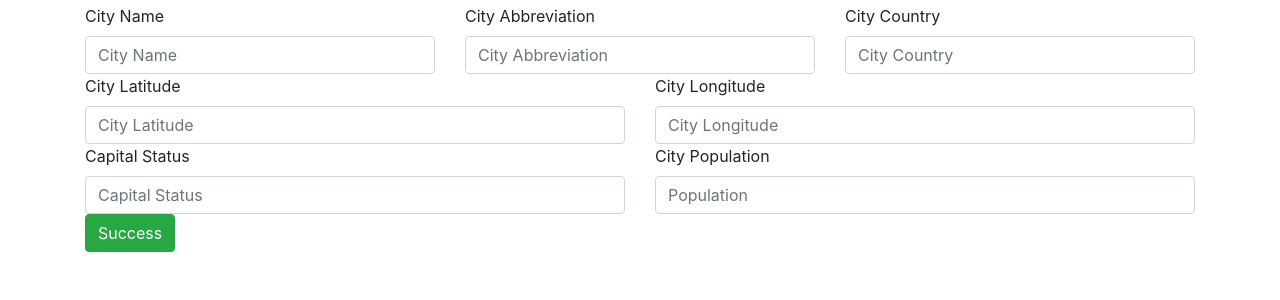
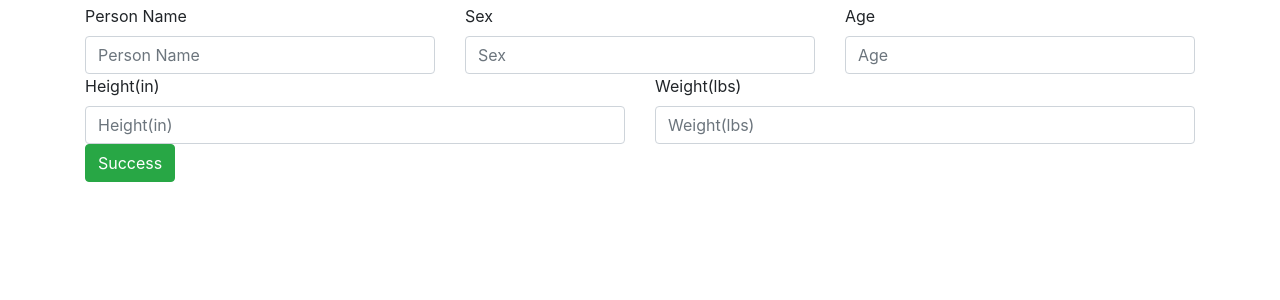
Before and after one commit to aryasuva2250/Homework4, a Flask app: page /persons/new in a window 1280 px wide. Shown: the part 56-356 px from the top of the page. Run offline with Flask 2, Linux system fonts and the light colour scheme; some libraries are stand-ins or nearby versions.

Commit message:
Task: updated new file for biostats

```diff
--- a/app/templates/new.html
+++ b/app/templates/new.html
@@ -1,42 +1,30 @@
 {% extends "layout.html" %}
 {% block content %}
-<form action="/cities/new" method="POST">
+<form action="/persons/new" method="POST">
     <div class="row">
         <div class="col">
-            <label for="fldName">City Name</label>
-            <input id="fldName" type="text" class="form-control" placeholder="City Name" name="fldName">
+            <label for="Name">Person Name</label>
+            <input id="Name" type="text" class="form-control" placeholder="Person Name" name="Name">
         </div>
         <div class="col">
-            <label for="fldAbbreviation">City Abbreviation</label>
-            <input id="fldAbbreviation" t ype="text" class="form-control" placeholder="City Abbreviation"
-                   name="fldAbbreviation">
+            <label for="Sex">Sex</label>
+            <input id="Sex" t ype="text" class="form-control" placeholder="Sex"
+                   name="Sex">
         </div>
         <div class="col">
-            <label for="fldCountry">City Country</label>
-            <input id="fldCountry" type="text" class="form-control" placeholder="City Country" name="fldCountry">
+            <label for="Age">Age</label>
+            <input id="Age" type="text" class="form-control" placeholder="Age" name="Age">
         </div>
     </div>
 
     <div class="row">
         <div class="col">
-            <label for="fldLat">City Latitude</label>
-            <input id="fldLat" type="text" class="form-control" placeholder="City Latitude" name="fldLat">
+            <label for="Height_in">Height(in)</label>
+            <input id="Height_in" type="text" class="form-control" placeholder="Height(in)" name="Height_in">
         </div>
         <div class="col">
-            <label for="fldlong">City Longitude</label>
-            <input id="fldlong" type="text" class="form-control" placeholder="City Longitude" name="fldLong">
-        </div>
-    </div>
-    <div class="row">
-        <div class="col">
-            <label for="fldCapitalStatus">Capital Status</label>
-
-            <input id="fldCapitalStatus" type="text" class="form-control" placeholder="Capital Status "
-                   name="fldCapitalStatus">
-        </div>
-        <div class="col">
-            <label for="fldPopulation">City Population</label>
-            <input id="fldPopulation" type="text" class="form-control" placeholder="Population" name="fldPopulation">
+            <label for="Weight_in">Weight(lbs)</label>
+            <input id="Weight_in" type="text" class="form-control" placeholder="Weight(lbs)" name="Weight_in">
         </div>
     </div>
     <button type="submit" class="btn btn-success">Success</button>
```
